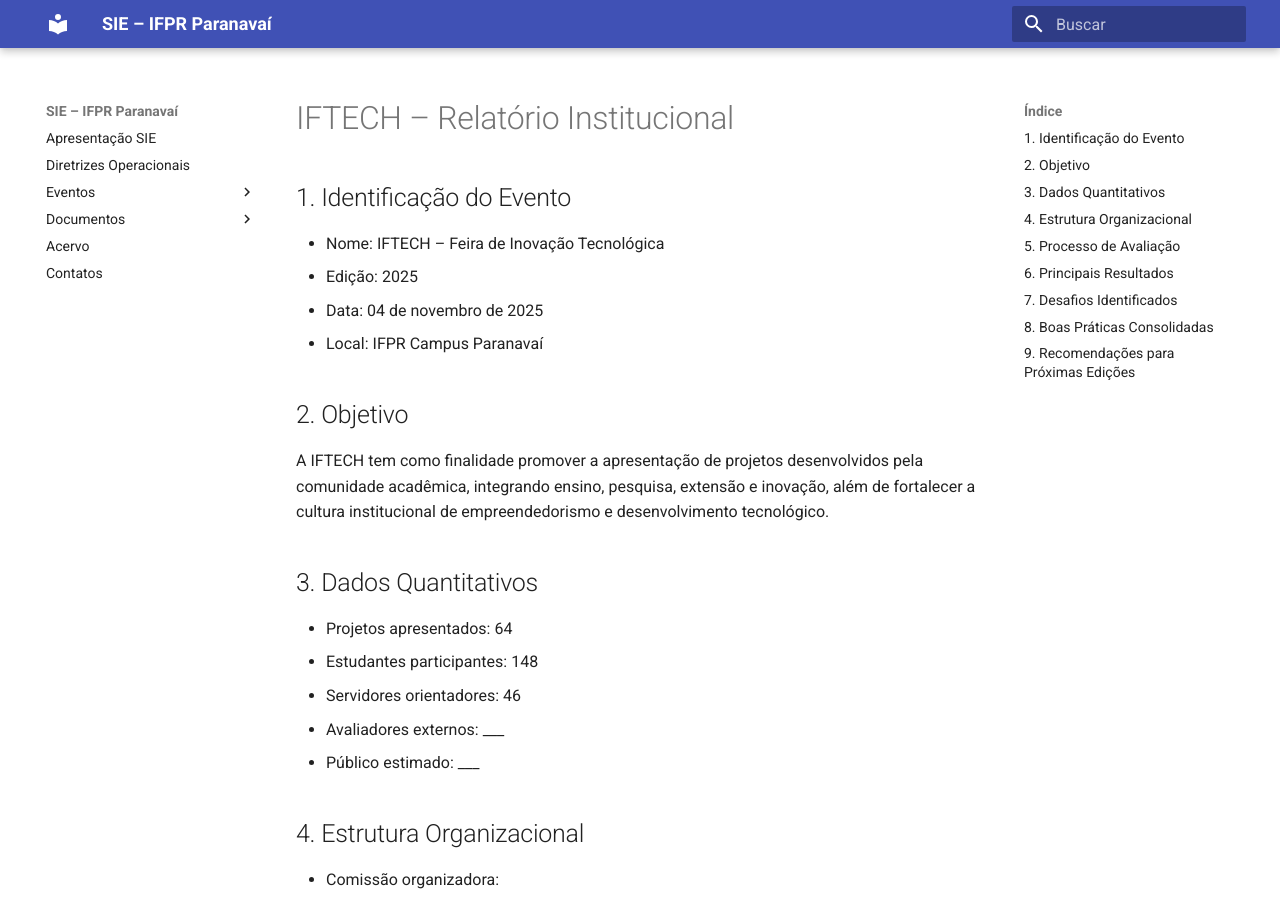
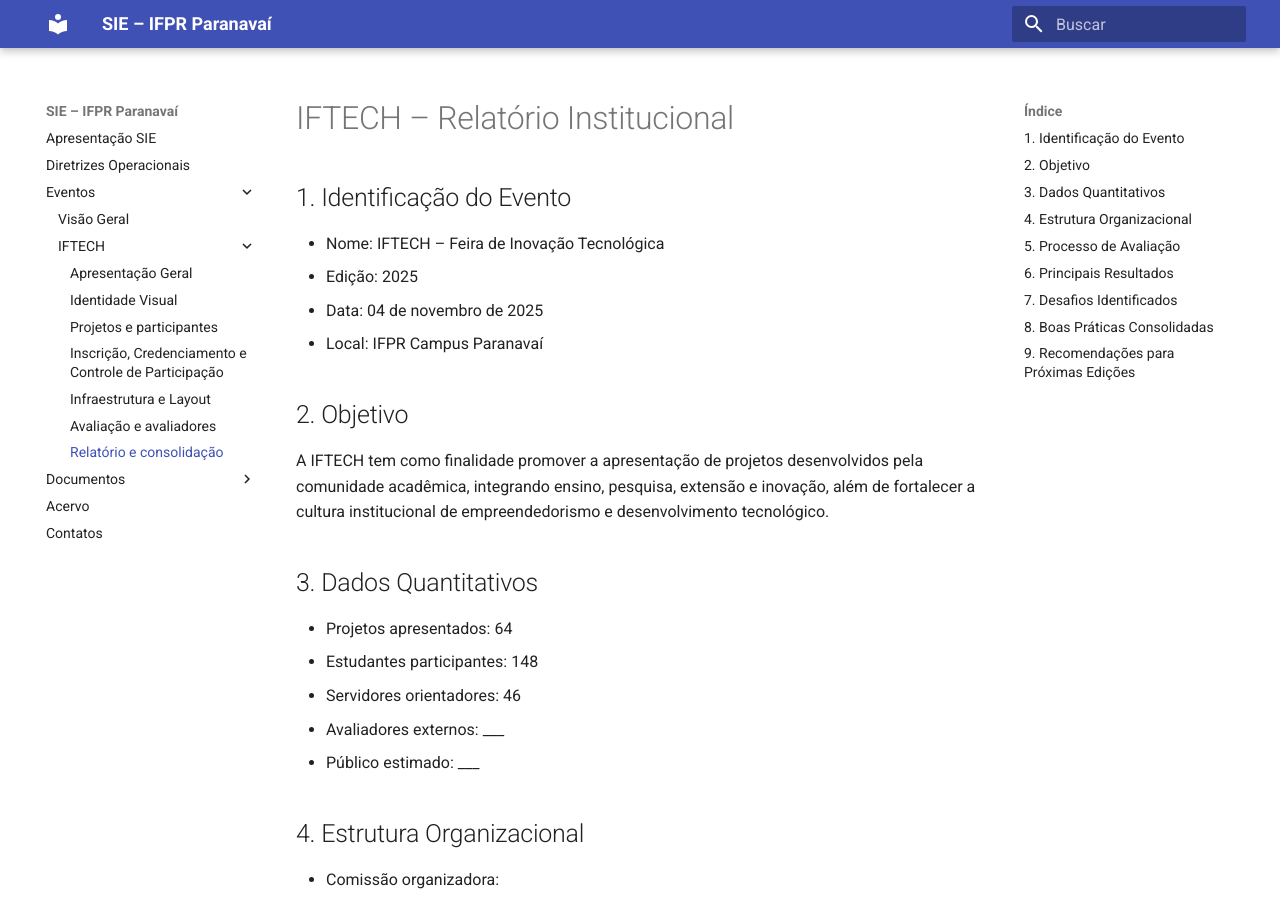
Before and after one commit to ifpr-sie-paranavai/dossie, an MkDocs documentation site: the page built from docs/eventos/iftech/relatorio.md, in a window 1280 px wide and 900 px high. Built offline with MkDocs 1.6.1 and Material for MkDocs 9.7.7, drawn with Linux system fonts in a browser that asks for light colours.

Commit message:
Update mkdocs.yml

```diff
--- a/mkdocs.yml
+++ b/mkdocs.yml
@@ -18,12 +18,12 @@ nav:
       - Visão Geral: eventos.md
       - IFTECH:
           - Apresentação Geral: eventos/iftech/index.md
-          - Identidade do Evento: eventos/iftech/identidade.md
-          - Avaliação: eventos/iftech/avaliacao.md
-          - Layout e Distribuição: eventos/iftech/layout.md
-          - Projetos: eventos/iftech/projetos.md
-          - Credenciamento: eventos/iftech/credenciamento.md
-
+          - Identidade Visual: eventos/iftech/identidade.md
+          - Projetos e participantes: eventos/iftech/projetos.md
+          - Inscrição, Credenciamento e Controle de Participação: eventos/iftech/credenciamento.md
+          - Infraestrutura e Layout: eventos/iftech/layout.md
+          - Avaliação e avaliadores: eventos/iftech/avaliacao.md
+          - Relatório e consolidação: eventos/iftech/relatorio.md
   - Documentos:
       - Visão Geral: documentos.md
       - 2025: docs2025.md
```
